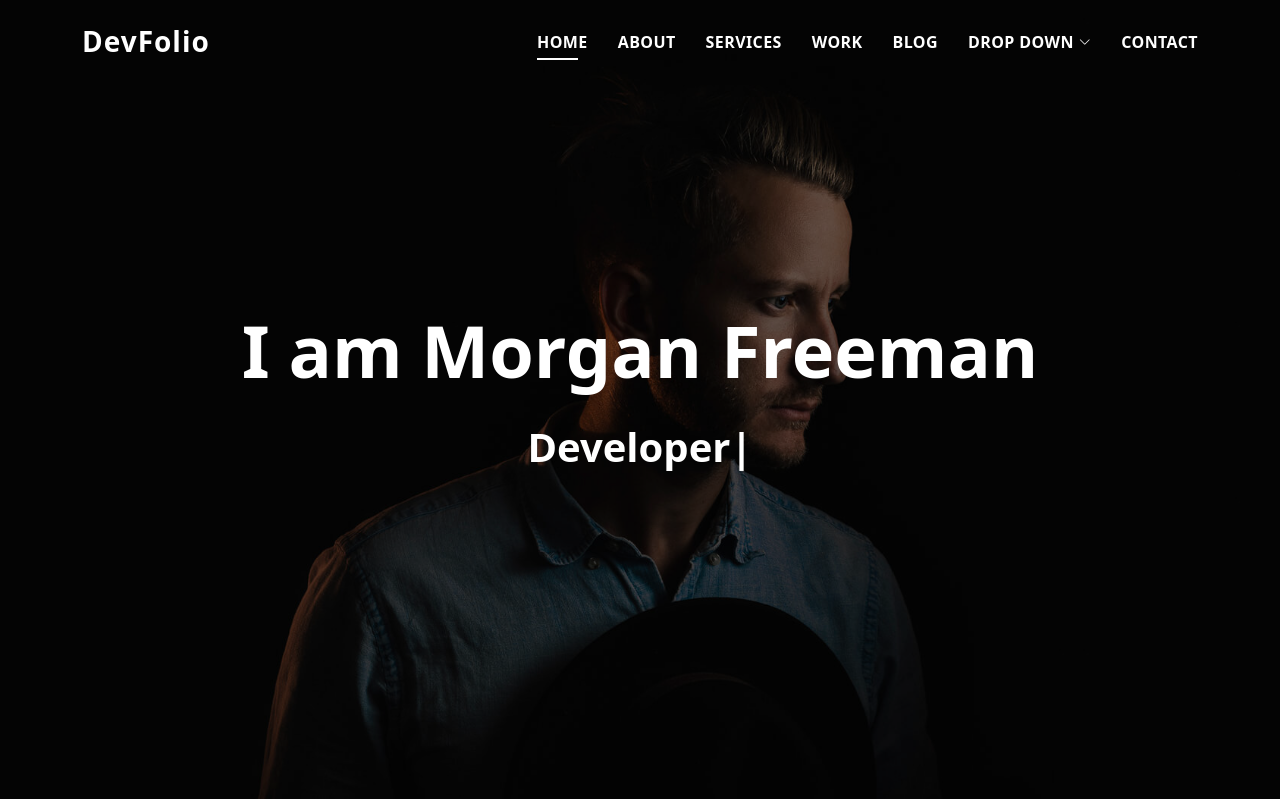
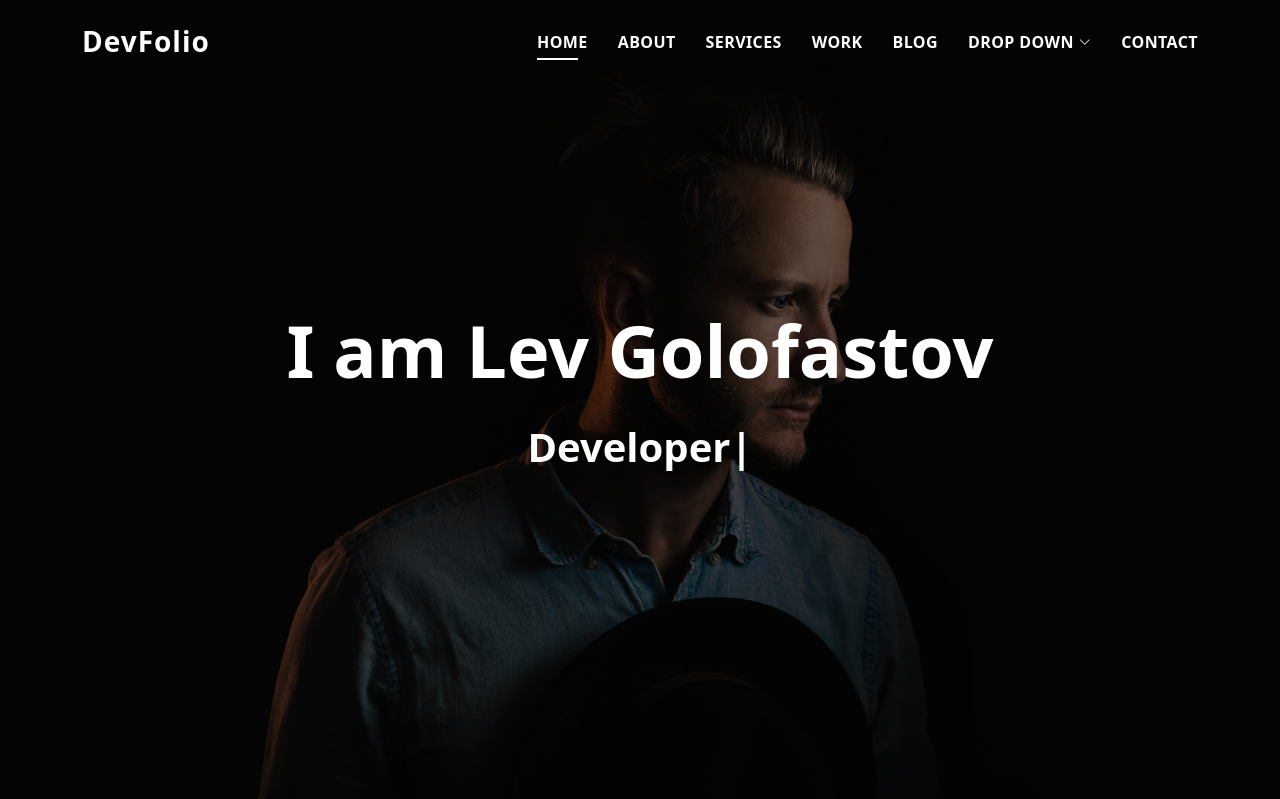
Before and after one commit to lev-golofastov/personal-page, a Flask app: page / in a window 1280 px wide. Shown: the top 799 px of the page. Run offline with Flask 2, Linux system fonts and the light colour scheme; tables that the repository leaves empty hold one stand-in row (values such as "Sample post"); some libraries are stand-ins or nearby versions.

Commit message:
update title

```diff
--- a/templates/index.html
+++ b/templates/index.html
@@ -79,7 +79,7 @@
         <div class="table-cell">
             <div class="container">
                 <!--<p class="display-6 color-d">Hello, world!</p>-->
-                <h1 class="hero-title mb-4">I am Morgan Freeman</h1>
+                <h1 class="hero-title mb-4">I am Lev Golofastov</h1>
                 <p class="hero-subtitle"><span class="typed"
                                                data-typed-items="Designer, Developer, Freelancer, Photographer"></span>
                 </p>
```
